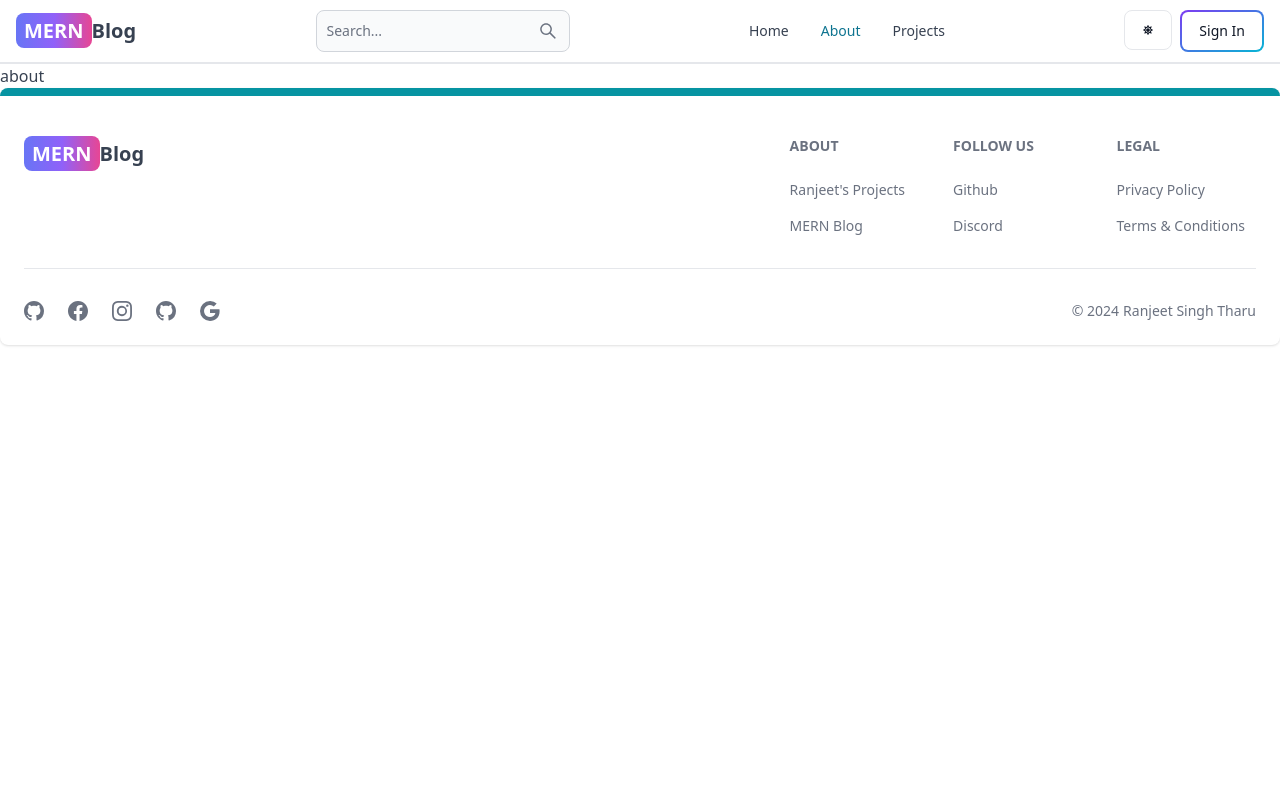
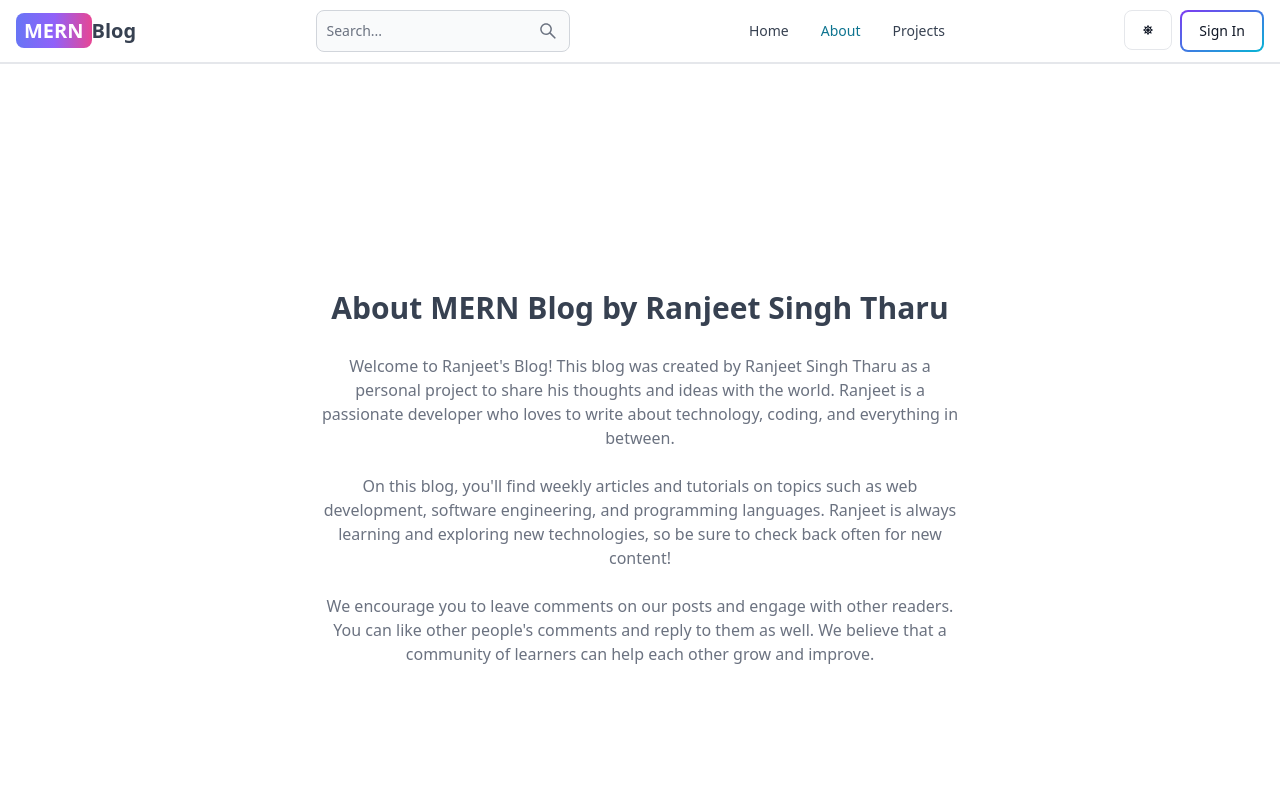
Before and after one commit to Ranjeetprgrmr/mern-blog, a React (Vite) app in the folder client/: page /about in a window 1280 px wide. Shown: the top 800 px of the page. Built offline with nearby package versions, Linux system fonts and the light colour scheme; no server answers.

Commit message:
complete about and projects page

```diff
--- a/client/src/pages/About.jsx
+++ b/client/src/pages/About.jsx
@@ -2,8 +2,34 @@
 
 export default function About() {
   return (
-    <div>
-      about
+    <div className='min-h-screen flex items-center justify-center'>
+      <div className='max-w-2xl mx-auto p-3 text-center'>
+        <div>
+          <h1 className='text-3xl font-semibold text-center my-7'>About MERN Blog by Ranjeet Singh Tharu</h1>
+          <div className='text-md text-gray-500 flex flex-col gap-6 '>
+          <p>
+              Welcome to Ranjeet's Blog! This blog was created by Ranjeet Singh Tharu
+              as a personal project to share his thoughts and ideas with the
+              world. Ranjeet is a passionate developer who loves to write about
+              technology, coding, and everything in between.
+            </p>
+
+            <p>
+              On this blog, you'll find weekly articles and tutorials on topics
+              such as web development, software engineering, and programming
+              languages. Ranjeet is always learning and exploring new
+              technologies, so be sure to check back often for new content!
+            </p>
+
+            <p>
+              We encourage you to leave comments on our posts and engage with
+              other readers. You can like other people's comments and reply to
+              them as well. We believe that a community of learners can help
+              each other grow and improve.
+            </p>
+          </div>
+        </div>
+      </div>
     </div>
   )
 }
--- a/client/src/pages/Projects.jsx
+++ b/client/src/pages/Projects.jsx
@@ -1,9 +1,12 @@
 import React from 'react'
+import CallToAction from '../component/CallToAction'
 
 export default function Projects() {
   return (
-    <div>
-      projects
+    <div className='min-h-screen max-w-2xl mx-auto flex justify-center items-center flex-col gap-6 p-3'>
+      <h1 className='text-3xl font-semibold'>Projects</h1>
+      <p className='text-md text-gray-500'>Build fun and engaging projects while learning HTML, CSS and Javascript.</p>
+      <CallToAction />
     </div>
   )
 }
```
